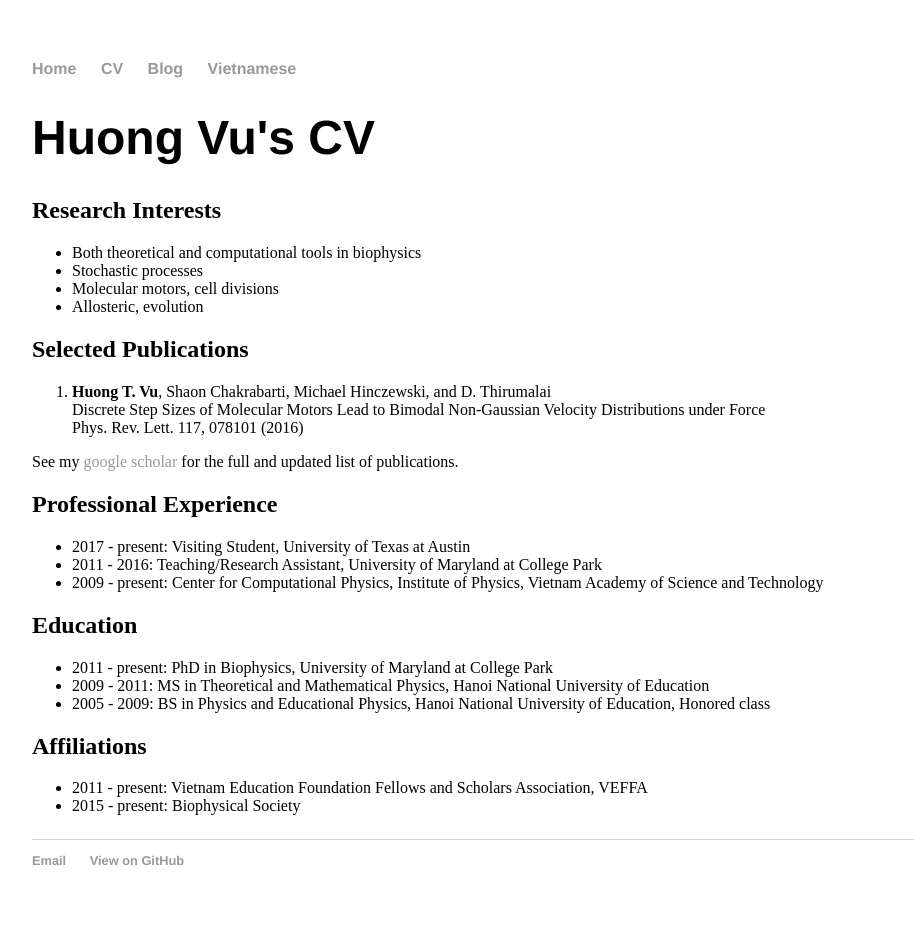
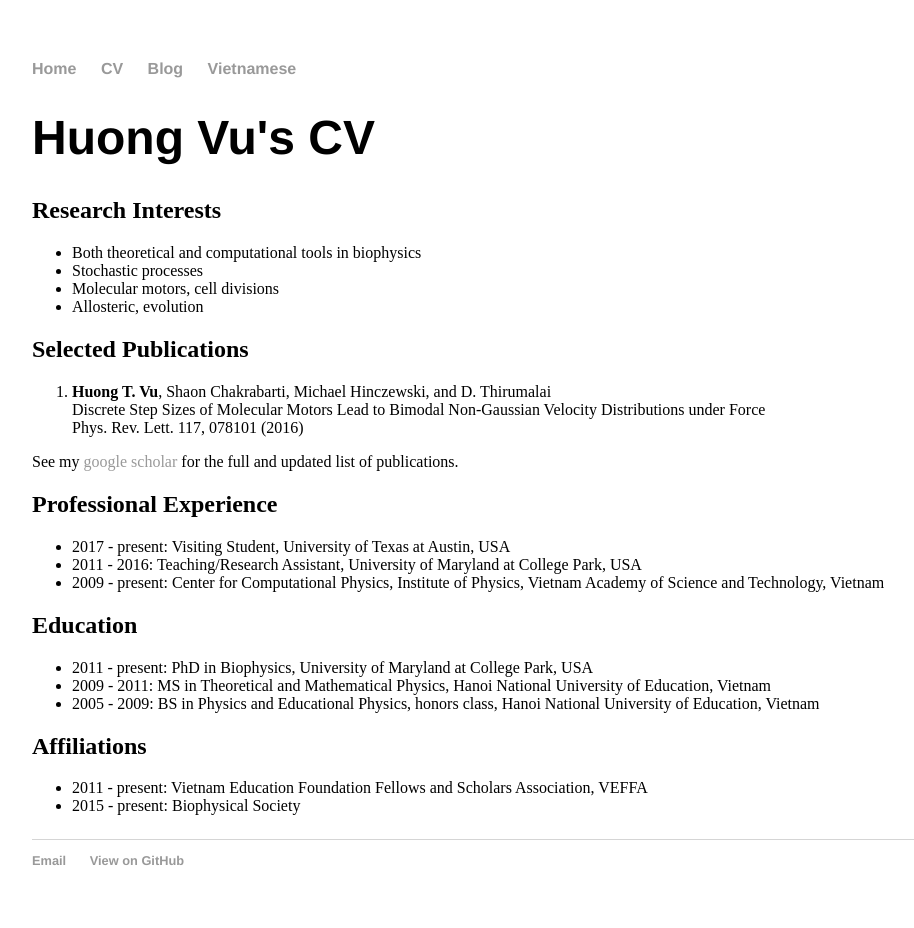
Before and after one commit to huongtvu/meoy9.github.io, a Jekyll site: the page built from cv/index.html, in a window 1280 px wide. Shown: the whole page, without its empty margins (160-1074 px from the left). Built offline with Jekyll 4.4.1, drawn with Linux system fonts in a browser that asks for light colours.

Commit message:
Update index.html

```diff
--- a/cv/index.html
+++ b/cv/index.html
@@ -20,15 +20,15 @@ title: Huong Vu's
 	See my <a href="https://scholar.google.com/citations?user=k4wKV4UAAAAJ&hl=en&oi=ao">google scholar</a> for the full and updated list of publications.
 	<h2> Professional Experience </h2>
 	<ul>
-		<li> 2017 - present: Visiting Student, University of Texas at Austin </li>
-		<li> 2011 - 2016: Teaching/Research Assistant, University of Maryland at College Park<!--, <a href="https://sites.cns.utexas.edu/thirumalai">Prof. Thirumalai's lab</a> --></li>
-		<li> 2009 - present: Center for Computational Physics, Institute of Physics, Vietnam Academy of Science and Technology </li>
+		<li> 2017 - present: Visiting Student, University of Texas at Austin, USA </li>
+		<li> 2011 - 2016: Teaching/Research Assistant, University of Maryland at College Park, USA<!--, <a href="https://sites.cns.utexas.edu/thirumalai">Prof. Thirumalai's lab</a> --></li>
+		<li> 2009 - present: Center for Computational Physics, Institute of Physics, Vietnam Academy of Science and Technology, Vietnam </li>
 	</ul>
 	<h2> Education </h2>
 	<ul>
-		<li> 2011 - present: PhD in Biophysics, University of Maryland at College Park<!--, <a href="https://sites.cns.utexas.edu/thirumalai">Prof. Thirumalai's lab</a> --></li>
-		<li> 2009 - 2011: MS in Theoretical and Mathematical Physics, Hanoi National University of Education </li>
-		<li> 2005 - 2009: BS in Physics and Educational Physics, Hanoi National University of Education, Honored class </li>
+		<li> 2011 - present: PhD in Biophysics, University of Maryland at College Park, USA<!--, <a href="https://sites.cns.utexas.edu/thirumalai">Prof. Thirumalai's lab</a> --></li>
+		<li> 2009 - 2011: MS in Theoretical and Mathematical Physics, Hanoi National University of Education, Vietnam </li>
+		<li> 2005 - 2009: BS in Physics and Educational Physics, honors class, Hanoi National University of Education, Vietnam </li>
 	</ul>
 	<h2> Affiliations</h2>
 	<ul>
```
